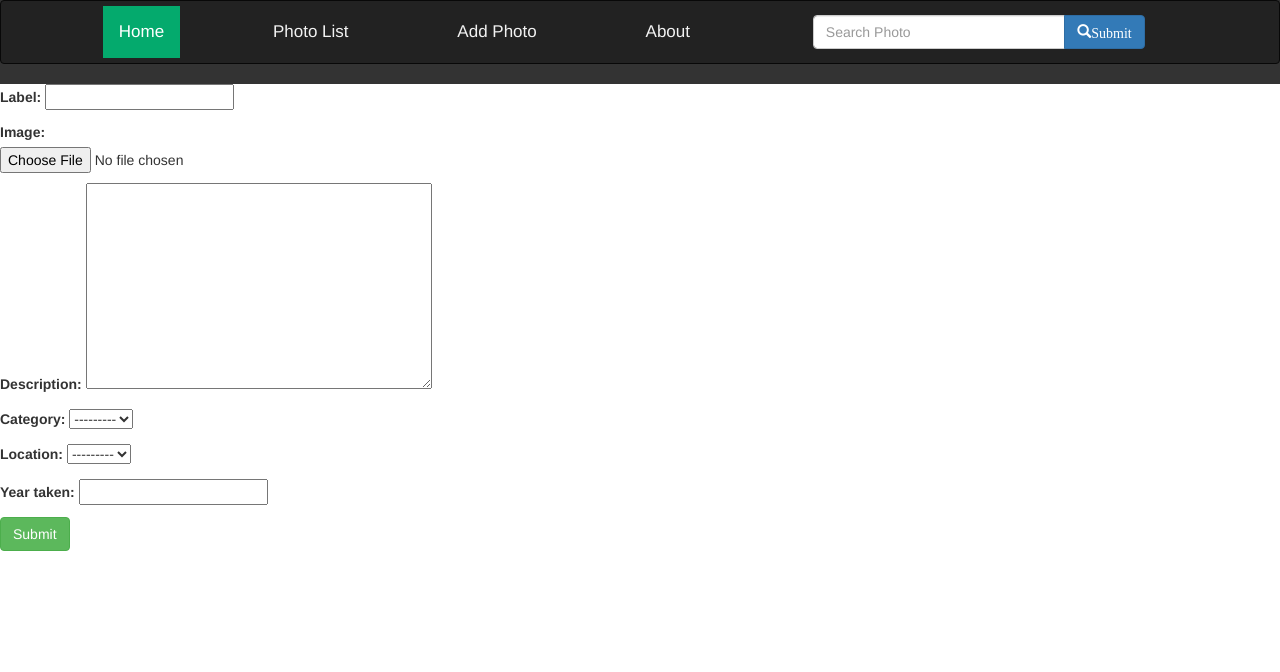
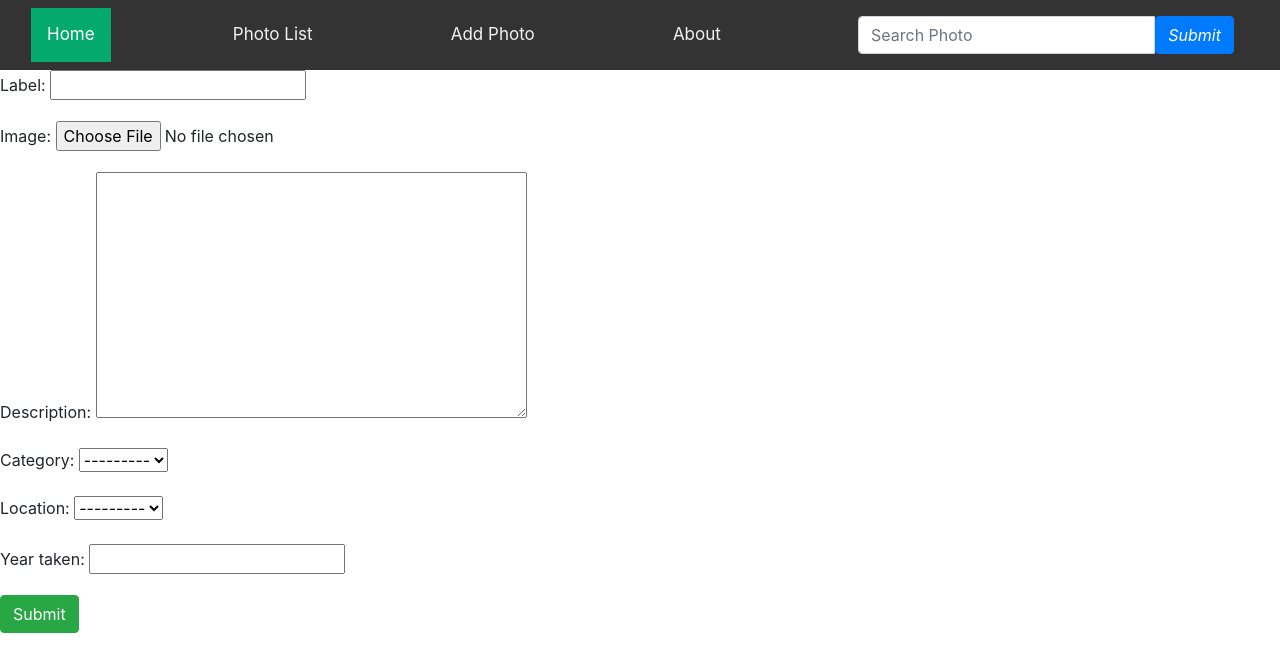
Before and after one commit to obewas/photo-gallery, a Django app: page /create/ in a window 1280 px wide. Shown: the top 672 px of the page. Run offline with Django 3.2, Linux system fonts and the light colour scheme; data that the repository does not hold is empty; some libraries are stand-ins or nearby versions.

Commit message:
created index.js

```diff
--- a/gallery/templates/base.html
+++ b/gallery/templates/base.html
@@ -13,9 +13,9 @@
 
   {% block styles %}
     {% bootstrap_css %}
-    <link rel="stylesheet" href="{% static 'css/bootstrap.min.css' %}">
+
     <link rel="stylesheet" href="{% static 'css/styles.css' %}">
-    <link rel="stylesheet" href="{% static 'css/font-awesome.min.css '%}">
+
   {% endblock %}
 
 </head>
```
Also changed, not shown: media/photos/b2.jpeg (added), media/photos/winter_4x9usqu.jpeg (added).
